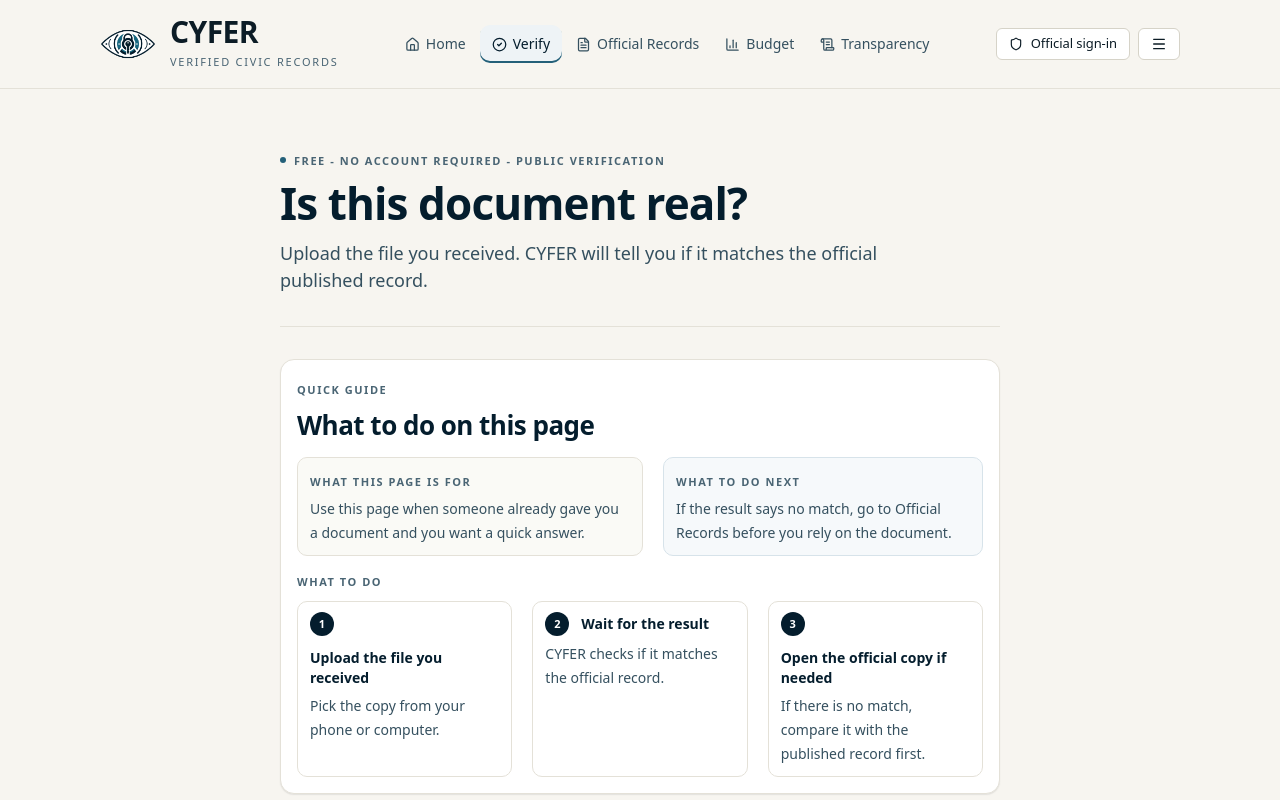
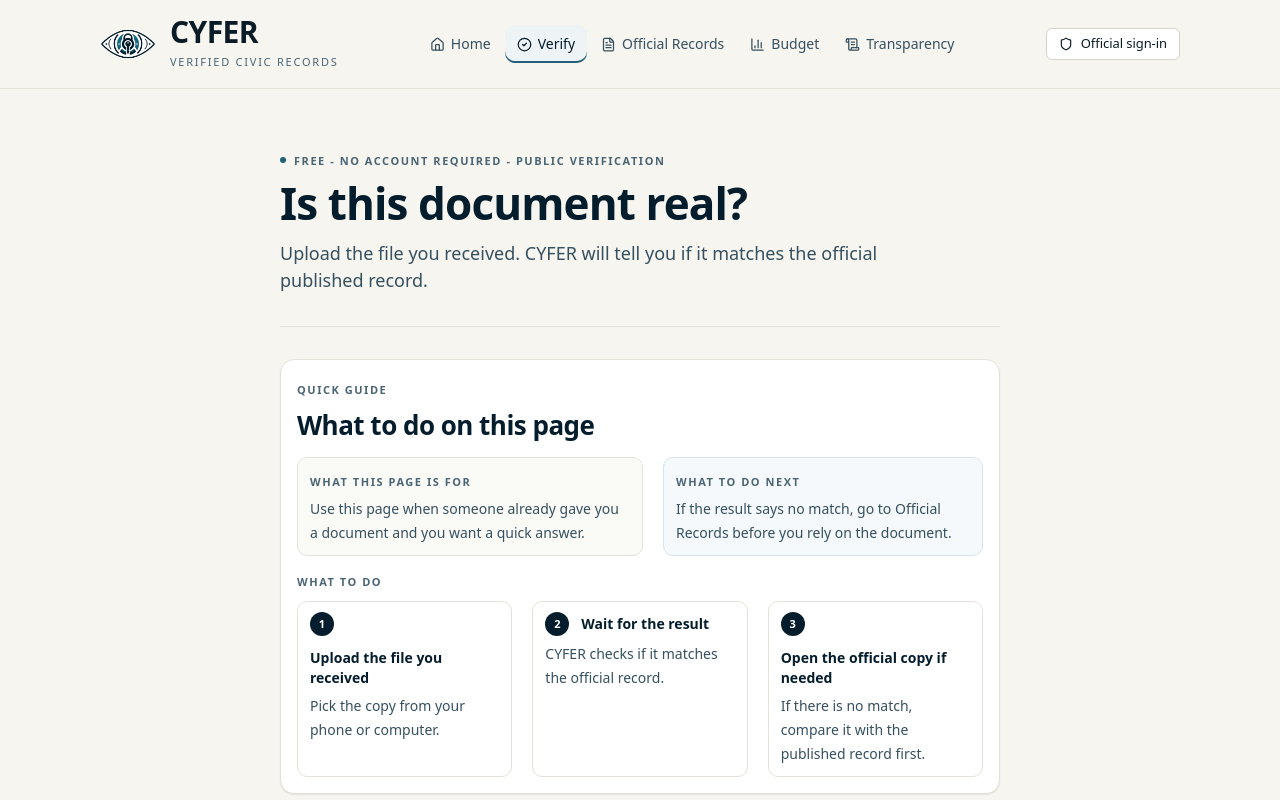
Before and after one commit to SpekyLord/Cyfer, a Next.js app: page /verify in a window 1280 px wide. Shown: the top 800 px of the page. Built offline with nearby package versions, Linux system fonts and the light colour scheme.

Commit message:
feat: Update Navbar and globals.css for responsive design improvements

```diff
--- a/src/app/globals.css
+++ b/src/app/globals.css
@@ -313,9 +313,14 @@
   margin-left: auto;
 }
 
-@media (min-width: 900px) {
+@media (min-width: 560px) {
   .nav-primary {
     display: flex;
+    width: 100%;
+    order: 3;
+    margin-left: 0;
+    padding-bottom: 10px;
+    overflow-x: auto;
   }
 }
 
@@ -323,18 +328,18 @@
   display: none;
 }
 
-@media (min-width: 900px) {
+@media (min-width: 560px) {
   .topbar-signin {
     display: inline-flex;
   }
 }
 
-.topbar-hamburger {
+.topbar-hamburger.btn {
   display: inline-flex;
 }
 
-@media (min-width: 900px) {
-  .topbar-hamburger {
+@media (min-width: 560px) {
+  .topbar-hamburger.btn {
     display: none;
   }
 }
@@ -372,6 +377,33 @@
   align-items: center;
   gap: var(--s-2);
   margin-left: auto;
+}
+
+@media (min-width: 560px) {
+  .topbar-row {
+    flex-wrap: wrap;
+    align-items: center;
+    gap: var(--s-4);
+    min-height: auto;
+    padding-top: 14px;
+  }
+}
+
+@media (min-width: 1024px) {
+  .topbar-row {
+    flex-wrap: nowrap;
+    gap: var(--s-6);
+    min-height: 88px;
+    padding-top: 0;
+  }
+
+  .nav-primary {
+    width: auto;
+    order: 0;
+    margin-left: auto;
+    padding-bottom: 0;
+    overflow: visible;
+  }
 }
 
 .btn {
--- a/src/components/ui/Navbar.tsx
+++ b/src/components/ui/Navbar.tsx
@@ -42,6 +42,23 @@
       document.body.style.overflow = '';
     };
   }, [mobileOpen]);
+
+  useEffect(() => {
+    const mediaQuery = window.matchMedia('(min-width: 560px)');
+
+    const handleViewportChange = (event: MediaQueryList | MediaQueryListEvent) => {
+      if (event.matches) {
+        setMobileOpen(false);
+      }
+    };
+
+    handleViewportChange(mediaQuery);
+    mediaQuery.addEventListener('change', handleViewportChange);
+
+    return () => {
+      mediaQuery.removeEventListener('change', handleViewportChange);
+    };
+  }, []);
 
   return (
     <header className="topbar">
@@ -100,7 +117,7 @@
       </div>
 
       {mobileOpen ? (
-        <div className="fixed inset-0 z-[60] bg-[rgba(4,29,45,0.28)] md:hidden">
+        <div className="fixed inset-0 z-[60] bg-[rgba(4,29,45,0.28)]">
           <button
             type="button"
             className="absolute inset-0"
```
